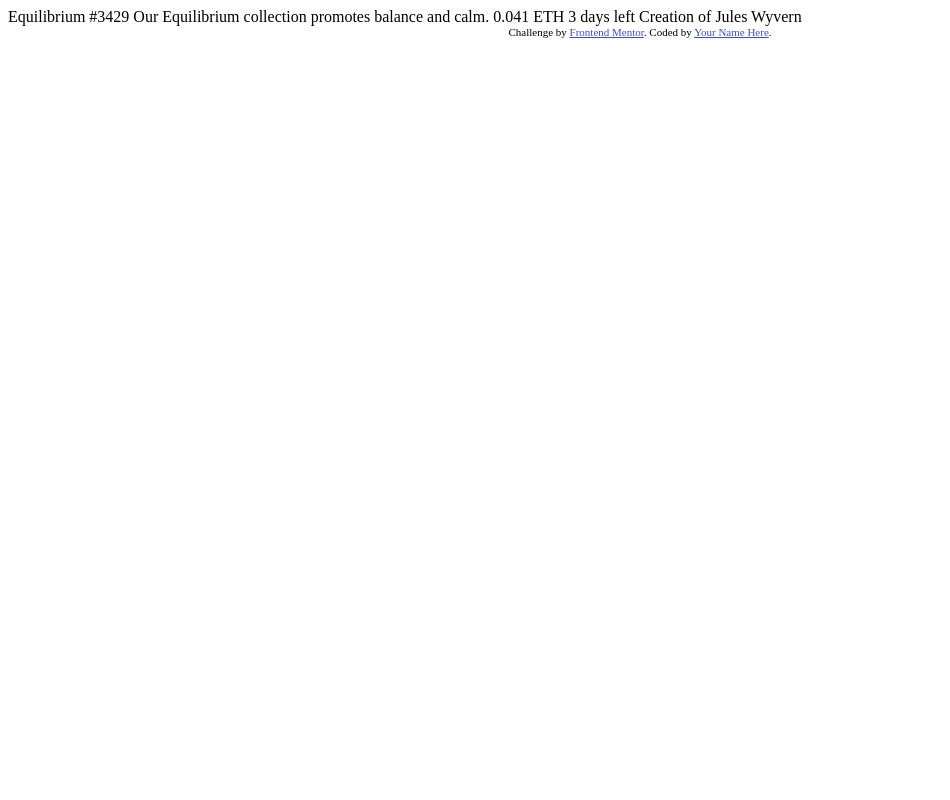
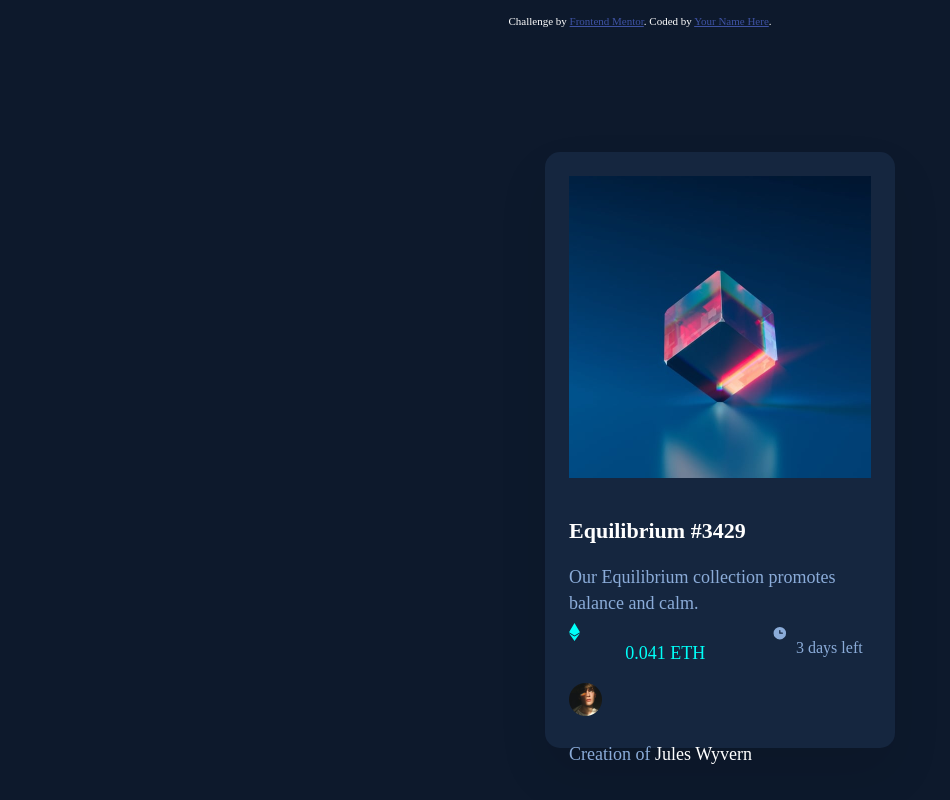
Before and after one commit to George-Boakye/nft-preview-card-component-main, a plain HTML site: page index.html in a window 1280 px wide. Shown: the whole page, without its empty margins (0-950 px from the left). Drawn offline with Linux system fonts and the light colour scheme.

Commit message:
first stage of project

```diff
--- a/index.html
+++ b/index.html
@@ -5,25 +5,39 @@
   <meta name="viewport" content="width=device-width, initial-scale=1.0"> <!-- displays site properly based on user's device -->
 
   <link rel="icon" type="image/png" sizes="32x32" href="./images/favicon-32x32.png">
+  <link rel="stylesheet" href="./style.css">
 
   <title>Frontend Mentor | NFT preview card component</title>
 
-  <!-- Feel free to remove these styles or customise in your own stylesheet 👍 -->
-  <style>
-    .attribution { font-size: 11px; text-align: center; }
-    .attribution a { color: hsl(228, 45%, 44%); }
-  </style>
 </head>
 <body>
+  <div class="container">
+    <div class="img-container">
+      <img src="./images/image-equilibrium.jpg" alt="" >
+    </div>
+    <h1> Equilibrium #3429 </h1>
+    <p class="paragraph1">Our Equilibrium collection promotes balance and calm.</p>
 
-  Equilibrium #3429
+    <div class= group3>
+      <div class="group4">
+        <img src="./images/icon-ethereum.svg" alt="">
+        <p id="ethereum">0.041 ETH</p>
+      </div>
+      <img src="./images/icon-clock.svg" alt="">
+      <p class="time">3 days left</p>
+    </div>
 
-  Our Equilibrium collection promotes balance and calm.
+    <div class="group5">
+      <img src="./images/image-avatar.png" alt="">
+      <div class="info">
+        <p>Creation of <span>Jules Wyvern</span> </p>
+      </div>
 
-  0.041 ETH
-  3 days left
+    </div>
 
-  Creation of Jules Wyvern
+  </div>
+
+
 
   <div class="attribution">
     Challenge by <a href="https://www.frontendmentor.io?ref=challenge" target="_blank">Frontend Mentor</a>.
--- /dev/null
+++ b/style.css
@@ -0,0 +1,138 @@
+body{
+    font-family: Outfit;
+    font-style: normal;
+    font-weight: normal;
+    font-size: 18px;
+    line-height: 26px;
+    color: #FFFFFF;;
+    background: #0D192C;
+  }
+
+  h1{
+    font-weight: 600;
+    font-size: 22px;
+    line-height: 28px;
+    position: absolute;
+    left: 6.86%;
+    right: 6.86%;
+    top: 58.72%;
+    bottom: 36.58%;
+  }
+  p{
+    color: #8BACD9;
+  }
+  span{
+    color: #FFFFFF;
+  }
+  p.paragraph1{
+    position: absolute;
+    height: 52px;
+    width: 302px;
+    left: 24px;
+    top: 394px;
+    border-radius: nullpx;
+    color: #8BACD9;
+  }
+
+/*  Containers */
+  .container {
+    position: absolute;
+    width: 350px;
+    height: 596px;
+    left: 545px;
+    top: 152px;
+    background: #15263F;
+    box-shadow: 0px 25px 50px rgba(0, 0, 0, 0.0952917);
+    border-radius: 15px;
+  }
+  .img-container{
+    position: absolute;
+    left: 6.86%;
+    right: 6.86%;
+    top: 4.03%;
+    bottom: 45.3%;
+    border-radius: 8px;
+  }
+  .group3{
+    position: absolute;
+    height: 20px;
+    width: 301px;
+    left: 24px;
+    top: 470px;
+    border-radius: 0px;
+  }
+  .group4{
+    height: 20px;
+    width: 301px;
+    left: 24px;
+    top: 470px;
+    border-radius: 0px;
+  }
+  .group5{
+    position: absolute;
+    height: 33px;
+    width: 230px;
+    left: 24px;
+    top: 531px;
+    border-radius: 0px;
+  }
+
+ /* Images */
+  img[src*=image-equilibrium]{
+    height: 302px;
+    width: 302px;
+  }
+  img[src*=icon-clock]{
+    position: absolute;
+    height: 16px;
+    width: 16px;
+    left: 203.30499267578125px;
+    top: 2.67388916015625px;
+    border-radius: 0px;
+  }
+  img[src*=icon-ethereum]{
+    position: absolute;
+    width: 11px;
+    height: 18px;
+    left: 0%;
+    right: 88.23%;
+    top: 5%;
+    bottom: 5%;
+  }
+  img[src*=image-avatar]{
+    height: 33px;
+    width: 33px;
+    left: 24px;
+    top: 531px;
+    border-radius: 0px;
+
+  }
+
+  .time{
+    position: absolute;
+    height: 20px;
+    width: 73px;
+    left: 227px;
+    top: 0px;
+    border-radius: nullpx;
+    font-size: 16px;
+    line-height: 20px;
+    color: #8BACD9;
+  }
+  .info{
+    left: 20.86%;
+    right: 27.43%;
+    /* top: 90.1%;
+    bottom: 6.54%; */
+
+  }
+  #ethereum{
+    position: absolute;
+    height: 20px;
+    left: 18.7%;
+    right: 1.07%;
+    top: calc(50% - 20px/2);
+    color: #00FFF8;
+  }
+  .attribution { font-size: 11px; text-align: center; }
+  .attribution a { color: hsl(228, 45%, 44%); }
```
Also changed, not shown: 2 other files.
